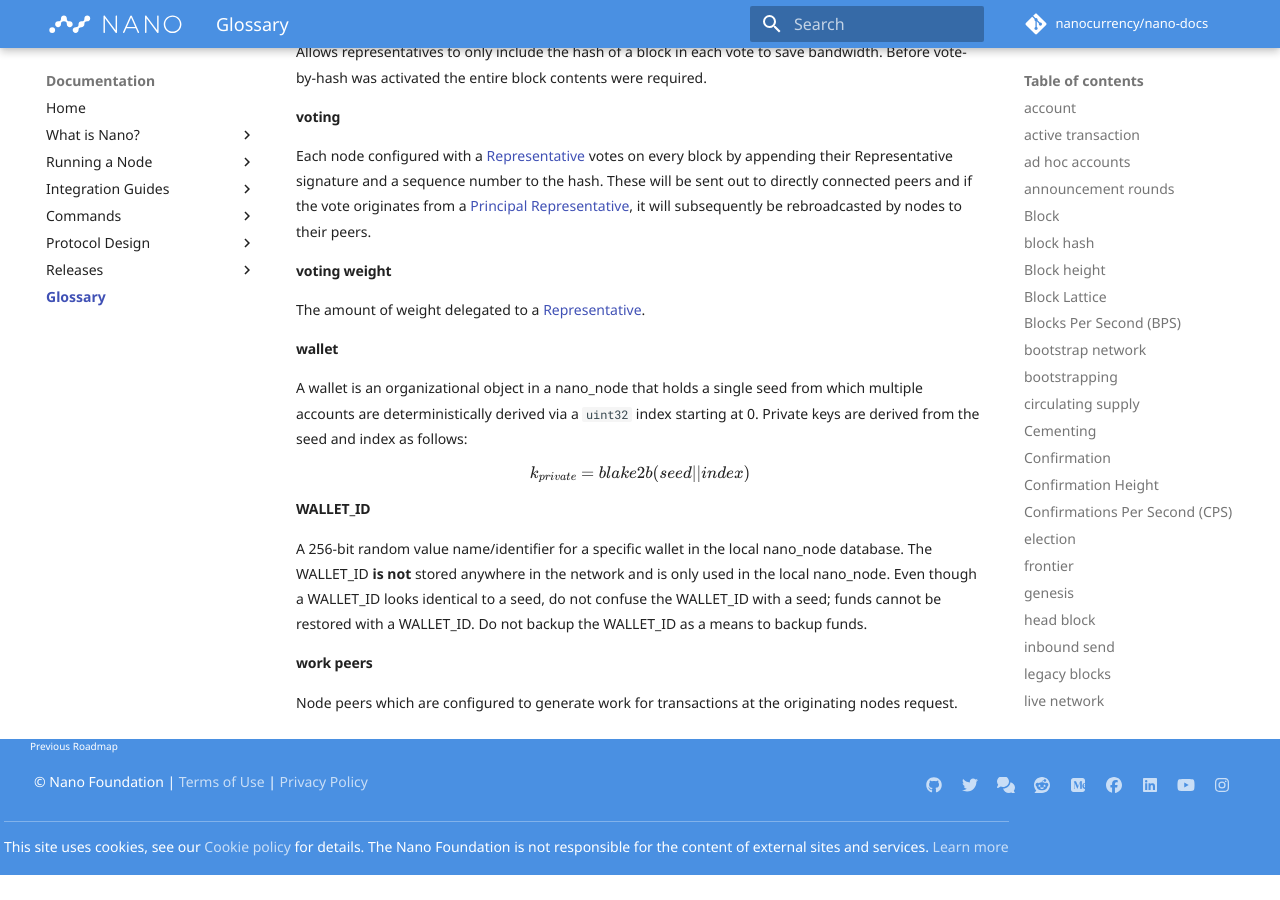
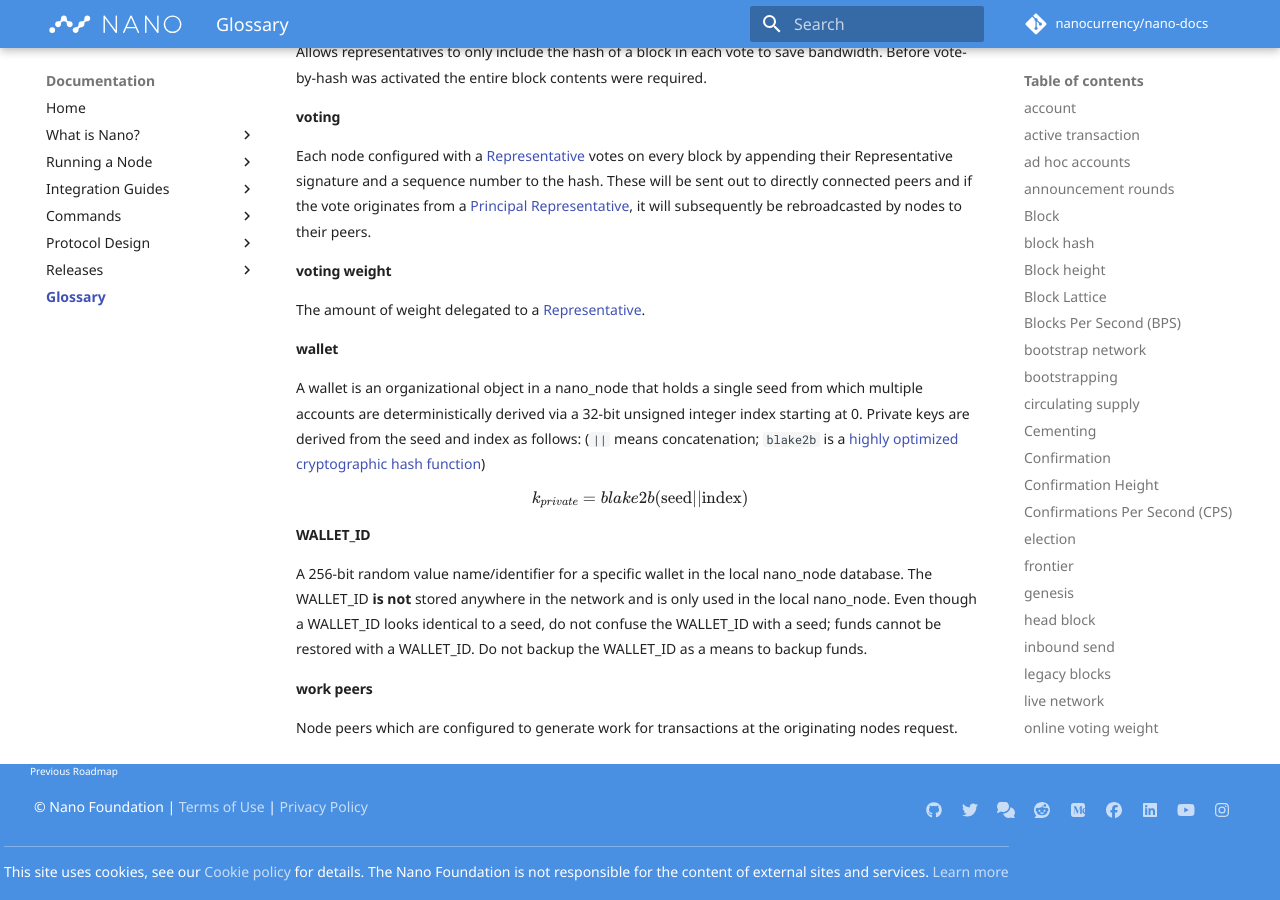
Before and after one commit to nanocurrency/nano-docs, an MkDocs documentation site: the page built from docs/glossary.md, in a window 1280 px wide and 900 px high, scrolled down 4250 px. Built offline with MkDocs 1.6.1 and Material for MkDocs 9.7.7, drawn with Linux system fonts in a browser that asks for light colours; formulas are drawn with MathJax 3; comment, search, counter and statistics services are not loaded; before the commit the page ends 5125 px from its top, so only the background shows below that.

Commit message:
Improve the explanation of private key generation formula
The blake2b hash function is mentioned along with its parameter.

```diff
--- a/docs/glossary.md
+++ b/docs/glossary.md
@@ -119,10 +119,10 @@
 The amount of weight delegated to a [Representative](#representative).
 
 #### wallet
-A wallet is an organizational object in a nano\_node that holds a single seed from which multiple accounts are deterministically derived via a `uint32` index starting at 0. Private keys are derived from the seed and index as follows:
+A wallet is an organizational object in a nano\_node that holds a single seed from which multiple accounts are deterministically derived via a 32-bit unsigned integer index starting at 0. Private keys are derived from the seed and index as follows: (`||` means concatenation; `blake2b` is a [highly optimized cryptographic hash function](/signing-hashing-and-key-derivation/#hashing-algorithm-blake2))
 
 $$
-k_{private} = blake2b(seed || index)
+k_{private} = blake2b(\text{seed} || \text{index})
 $$
 
 #### WALLET_ID
```
